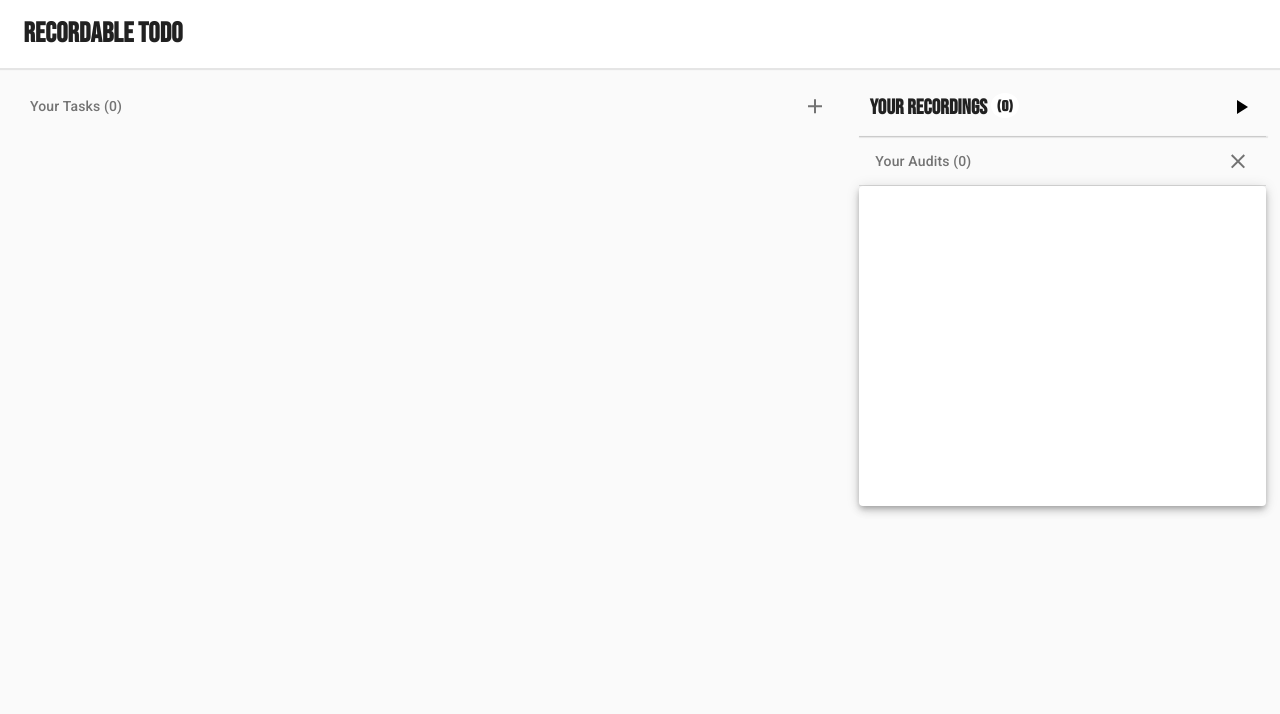
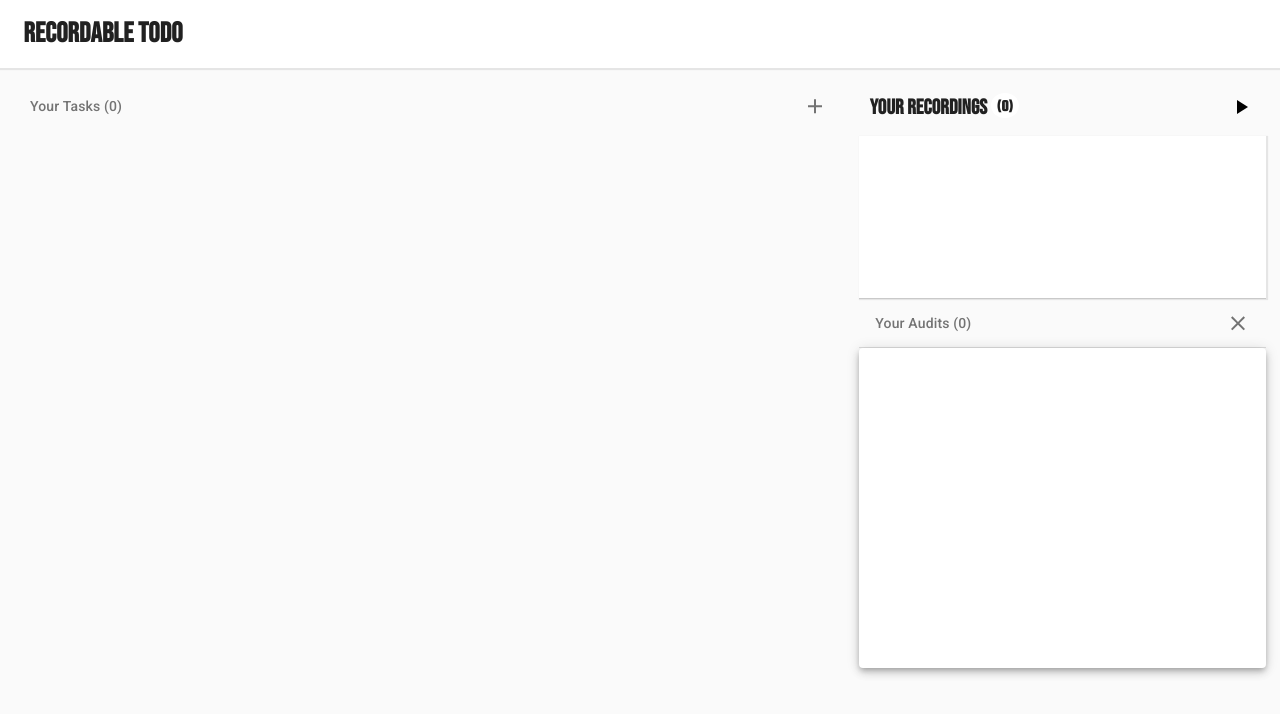
Before and after one commit to joshuaedwardcrowe/Recordable, a React (Create React App) app: page / in a window 1280 px wide. Shown: the top 714 px of the page. Built offline with nearby package versions, Linux system fonts and the light colour scheme.

Commit message:
Added Scroll to Container Mixin

```diff
--- a/src/Components/Recording/recording.scss
+++ b/src/Components/Recording/recording.scss
@@ -6,7 +6,8 @@
 
 
     p {
-        margin: 0
+        margin: 0;
+        user-select: none;
     }
 
     .recording-left {
--- a/src/Components/RecordingList/recordingList.scss
+++ b/src/Components/RecordingList/recordingList.scss
@@ -40,5 +40,8 @@
 
     .recordingList-container {
         @include container;
+
+        /* Enough space for 3x recording listings. */
+        height: calc(54px * 3);
     }
 }
--- a/src/Components/_container.scss
+++ b/src/Components/_container.scss
@@ -1,4 +1,18 @@
 @mixin container {
     background-color: white;
     box-shadow: 1px 1px 1px 1px #e5e5e5;
+    overflow-y: scroll;
+
+    &::-webkit-scrollbar {
+        width: .25em;
+    }
+
+    &::-webkit-scrollbar-track {
+        box-shadow: inset 0 0 6px rgba(0, 0, 0, 0.3);
+    }
+
+    &::-webkit-scrollbar-thumb {
+        background-color: darkgrey;
+        outline: 1px solid slategrey;
+    }
 }
```
Also changed, not shown: 1 other file (tests, documents, lock files or other folders).
